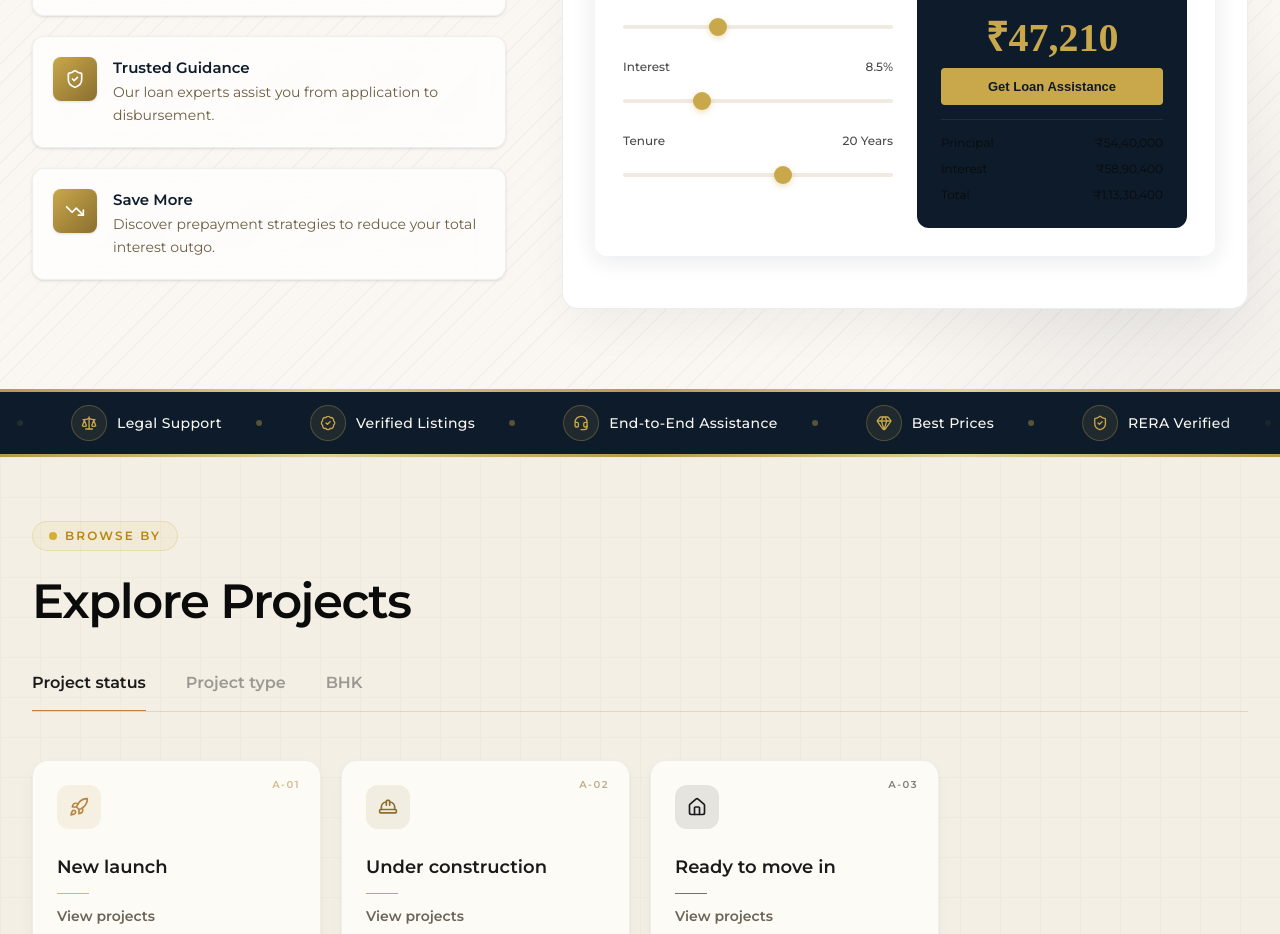
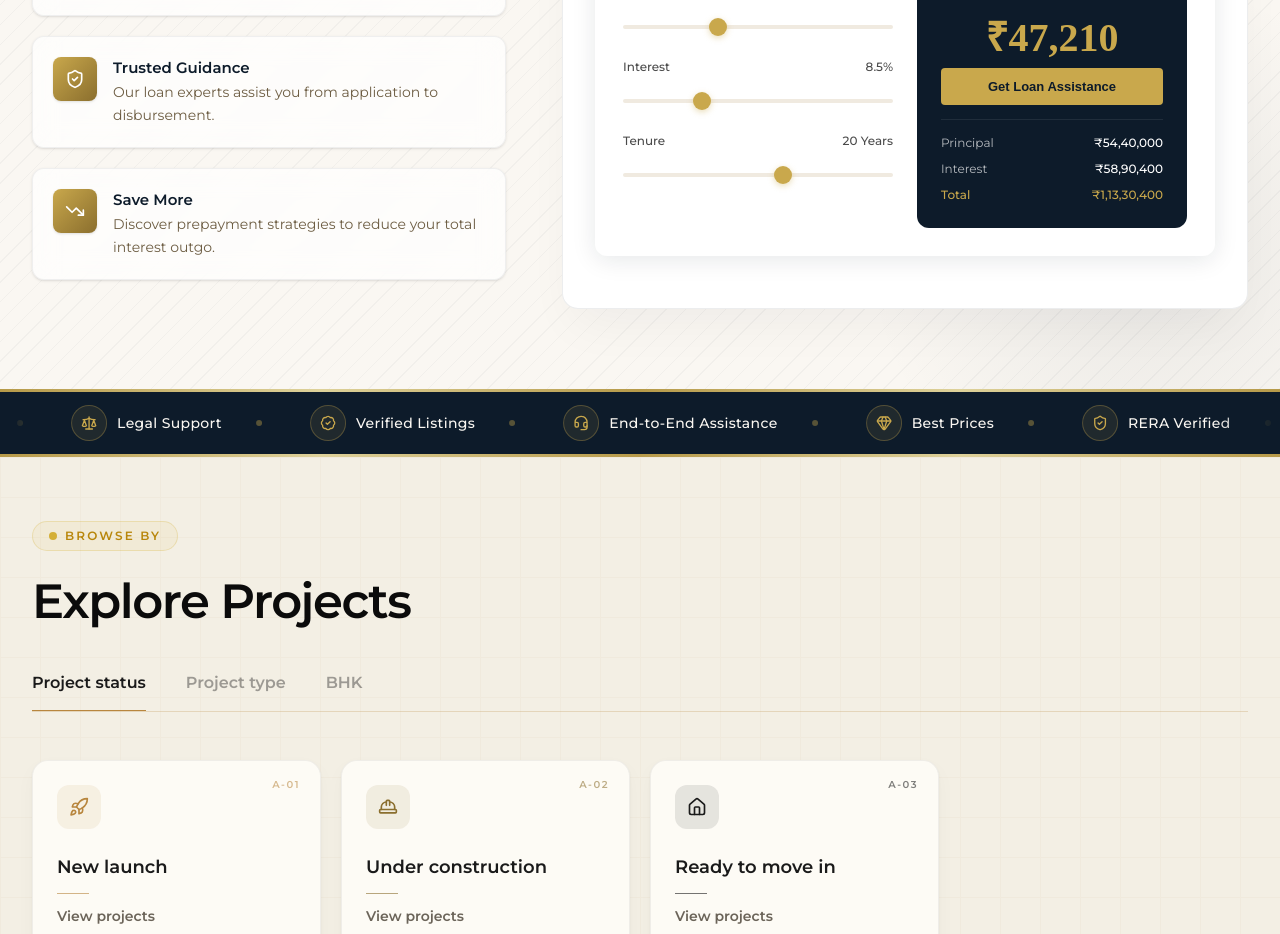
Before and after one commit to RIJU-2002/PropertyFrontend, a Next.js app: page / in a window 1280 px wide. Shown: the part 2300-3234 px from the top of the page. Built offline with nearby package versions, Linux system fonts and the light colour scheme; no server answers.

Commit message:
Inerest block text color fix

```diff
--- a/app/page.module.css
+++ b/app/page.module.css
@@ -949,6 +949,11 @@
   display: flex;
   justify-content: space-between;
   font-size: 12px;
+  color: rgba(255, 255, 255, 0.7);
+}
+.emiRow span:last-child {
+  color: #fff;
+  font-weight: 500;
 }
 .emiRowLabel {
   color: rgba(255, 255, 255, 0.45);
@@ -957,7 +962,8 @@
   color: #fff;
   font-weight: 500;
 }
-.emiRowGold {
+.emiRowGold,
+.emiRowGold span:last-child {
   color: var(--gold);
   font-weight: 500;
 }
--- a/components/project-details/ProjectEMICalculator.tsx
+++ b/components/project-details/ProjectEMICalculator.tsx
@@ -135,23 +135,17 @@ export default function ProjectEMICalculator({
           >
             <div className={styles.emiRow}>
               <span>Principal</span>
-              <span>
-                {fmtINR(loanAmt)}
-              </span>
+              <span>{fmtINR(loanAmt)}</span>
             </div>
 
             <div className={styles.emiRow}>
               <span>Interest</span>
-              <span>
-                {fmtINR(interest)}
-              </span>
+              <span>{fmtINR(interest)}</span>
             </div>
 
-            <div className={styles.emiRow}>
+            <div className={`${styles.emiRow} ${styles.emiRowGold}`}>
               <span>Total</span>
-              <span>
-                {fmtINR(total)}
-              </span>
+              <span>{fmtINR(total)}</span>
             </div>
           </div>
         </div>
```
